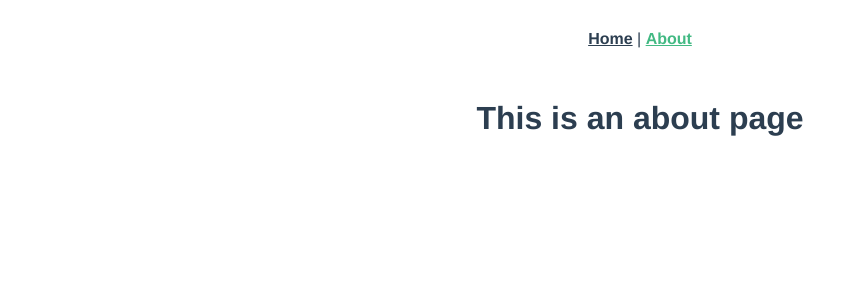
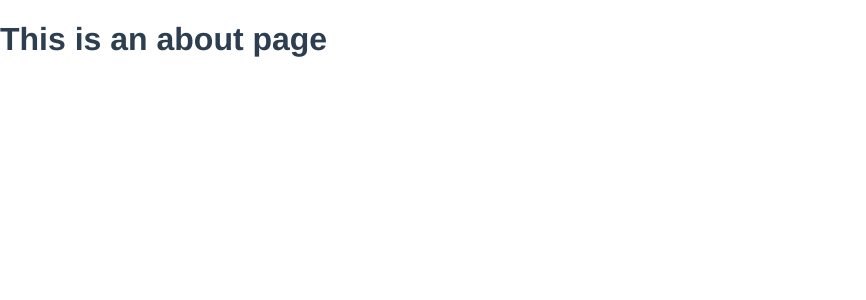
Before and after one commit to diamond520/thsr-query, a Vue app: page /about in a window 1280 px wide. Shown: the top 300 px of the page, without its empty margins (0-866 px from the left). Built offline with nearby package versions, Linux system fonts and the light colour scheme.

Commit message:
✨ Feat: main layout

```diff
--- a/src/App.vue
+++ b/src/App.vue
@@ -1,9 +1,5 @@
 <template>
   <div id="app">
-    <div id="nav">
-      <router-link to="/">Home</router-link> |
-      <router-link to="/about">About</router-link>
-    </div>
     <router-view/>
   </div>
 </template>
@@ -13,7 +9,7 @@
   font-family: Avenir, Helvetica, Arial, sans-serif;
   -webkit-font-smoothing: antialiased;
   -moz-osx-font-smoothing: grayscale;
-  text-align: center;
+  // text-align: center;
   color: #2c3e50;
 }
 
--- a/src/views/Home.vue
+++ b/src/views/Home.vue
@@ -1,18 +1,39 @@
 <template>
-  <div class="home">
-    <img alt="Vue logo" src="../assets/logo.png">
-    <HelloWorld msg="Welcome to Your Vue.js App"/>
-  </div>
+  <el-container>
+    <!-- <el-page-header @back="goBack" content="详情页面">
+    </el-page-header> -->
+    <el-header>高鐵查詢系統</el-header>
+
+    <el-main>
+      <el-tabs type="border-card">
+        <el-tab-pane label="時間查詢">
+          <byTime></byTime>
+        </el-tab-pane>
+        <el-tab-pane label="班次停靠站查詢">停靠站</el-tab-pane>
+        <el-tab-pane label="車站座位查詢">角色管理</el-tab-pane>
+      </el-tabs>
+    </el-main>
+  </el-container>
 </template>
 
 <script>
 // @ is an alias to /src
-import HelloWorld from '@/components/HelloWorld.vue'
-
+// import test from '@/components/test.vue'
+import byTime from '@/components/byTime.vue'
 export default {
   name: 'Home',
   components: {
-    HelloWorld
+    // test,
+    byTime
+  },
+  methods: {
+    goBack() {
+      console.log('go back')
+    }
   }
 }
 </script>
+
+<style lang="scss">
+
+</style>
```
